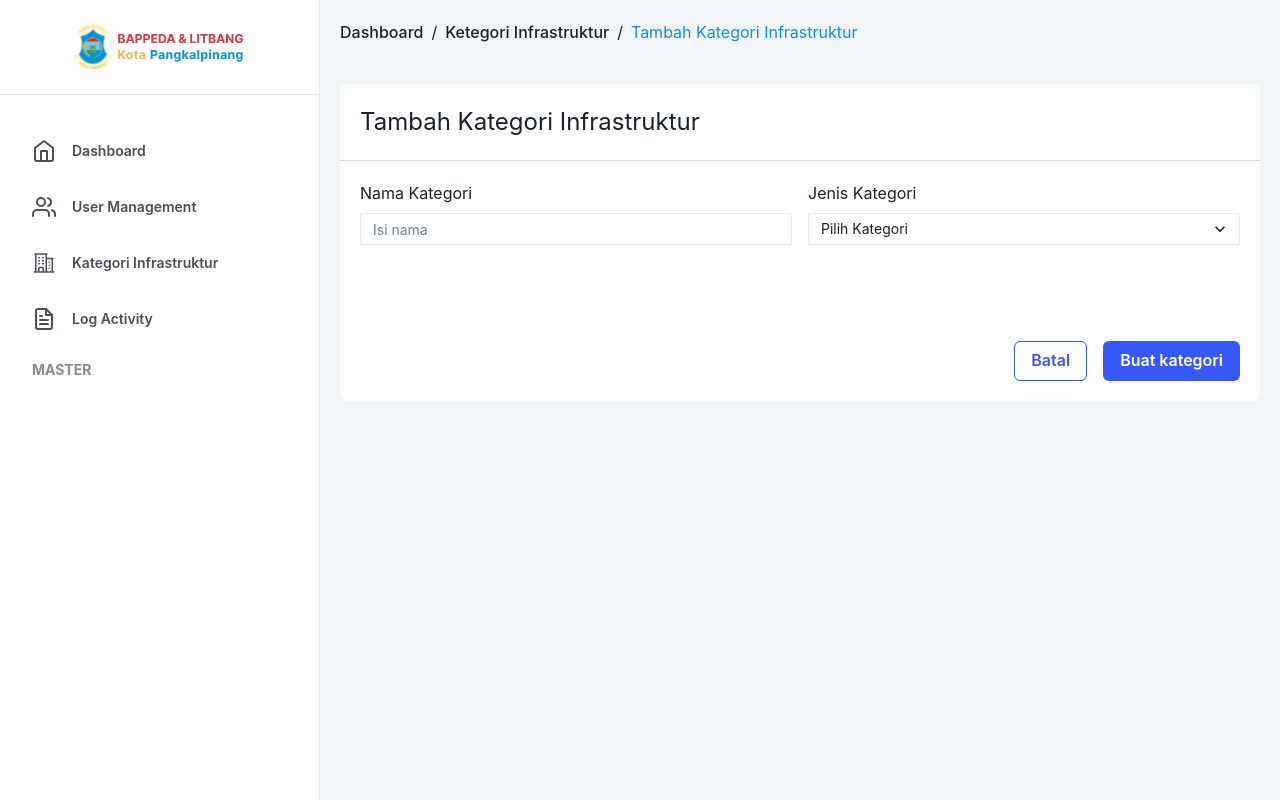
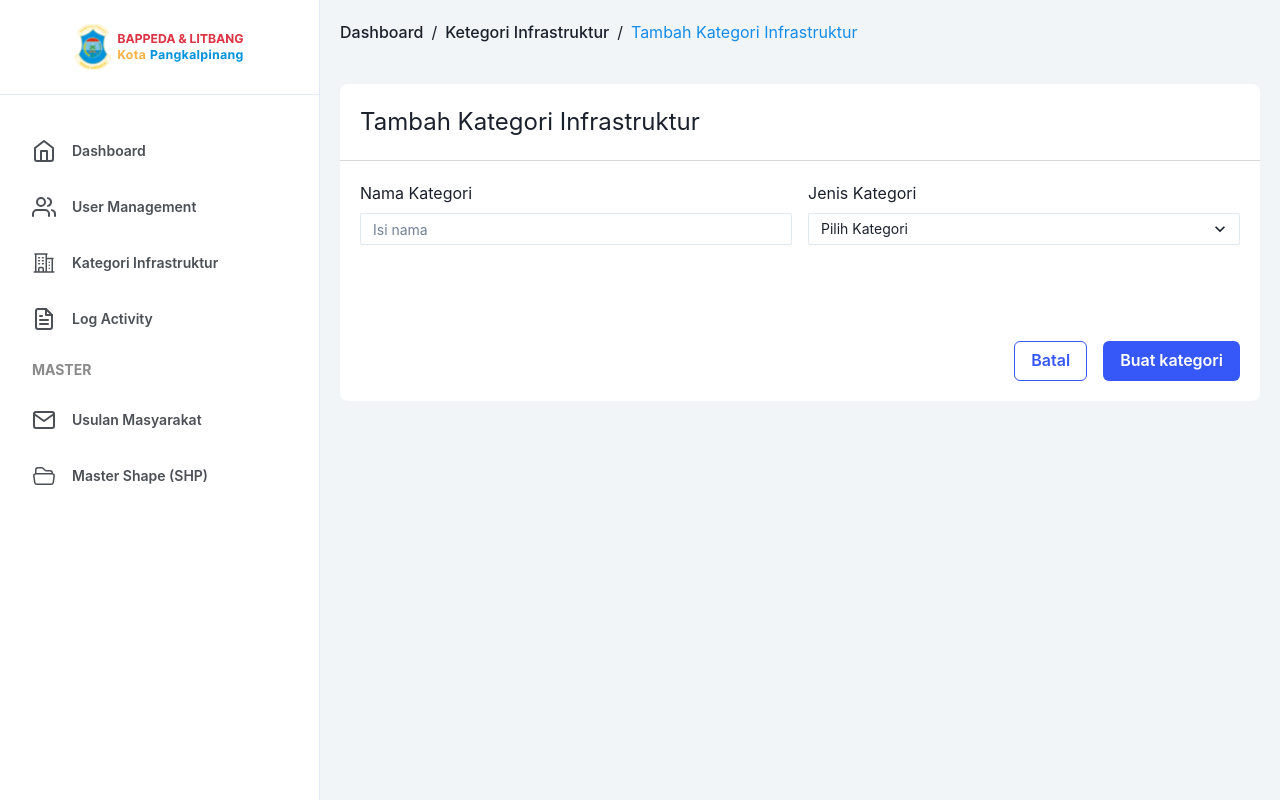
Before and after one commit to fajrihulvi/gis-infrastruktur, a React (Vite) app: page /admin/infrastructure-category/add in a window 1280 px wide. Built offline with nearby package versions, Linux system fonts and the light colour scheme.

Commit message:
🔧 fix(adminMenu.js): add missing FiMail and HiOutlineFolderOpen icons to admin menu ✨ feat(adminMenu.js): add 'Usulan Masyarakat' and 'Master Shape (SHP)' menu items to admin menu

```diff
--- a/src/statics/adminMenu.js
+++ b/src/statics/adminMenu.js
@@ -1,6 +1,6 @@
 import React from "react";
-import { FiFileText, FiHome, FiUsers } from "react-icons/fi";
-import { HiOutlineBuildingOffice2 } from "react-icons/hi2";
+import { FiFileText, FiHome, FiMail, FiUsers } from "react-icons/fi";
+import { HiOutlineBuildingOffice2, HiOutlineFolderOpen } from "react-icons/hi2";
 
 const adminMenu = [
   {
@@ -23,6 +23,18 @@ const adminMenu = [
     label: 'Log Activity',
     icon: React.createElement(FiFileText, {size: '24px'})
   },
+  {
+    url: '/admin/public-suggestion',
+    label: 'Usulan Masyarakat',
+    icon: React.createElement(FiMail, {size: '24px'}),
+    group: 'master'
+  },
+  {
+    url: '/admin/master-shp',
+    label: 'Master Shape (SHP)',
+    icon: React.createElement(HiOutlineFolderOpen, {size: '24px'}),
+    group: 'master'
+  },
 ]
 
 
```
